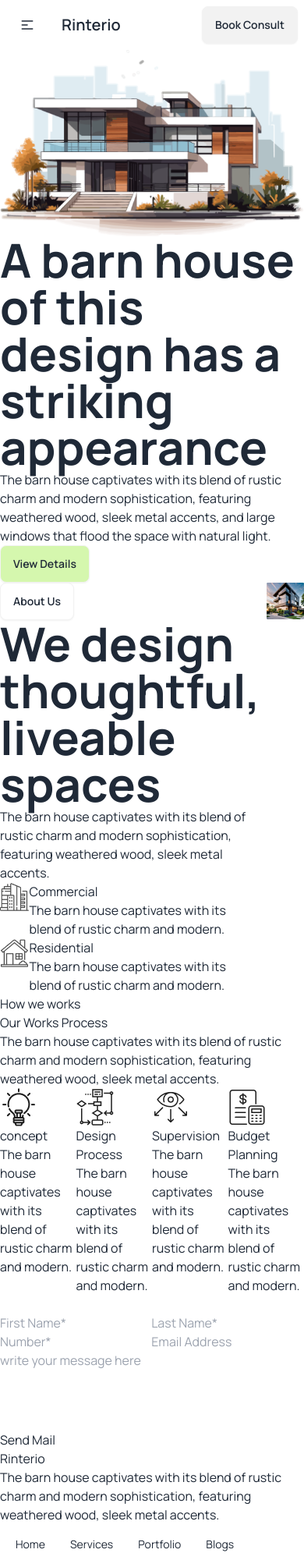
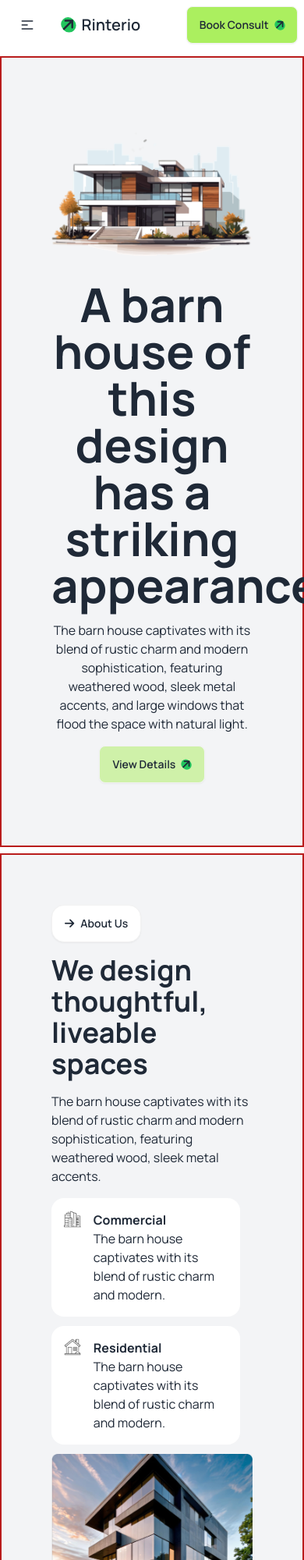
Before and after one commit to AtaurRahmanTG/Assignment-03, a plain HTML site: page index.html in a window 390 px wide. Shown: the top 2000 px of the page at 78% size. Drawn offline with nearby package versions, Linux system fonts and the light colour scheme.

Commit message:
all section done

```diff
--- a/index.html
+++ b/index.html
@@ -23,6 +23,13 @@
           'bike-primary': '#E76F51',
           'booking-primary-bg': 'rgba(171, 239, 95, 0.5)',
           'about-primary-bg': 'rgb(255, 255, 255)',
+          'card1-primary-bg': 'rgb(231, 193, 211)',
+          'card2-primary-bg': 'rgb(239, 218, 110)',
+          'card3-primary-bg': 'rgb(164, 218, 195)',
+          'card4-primary-bg': 'rgb(119, 170, 234)',
+          'footer-btn-bg': 'rgb(171, 239, 95)',
+
+
         },
       },
     },
@@ -33,10 +40,11 @@
     font-family: "Manrope", sans-serif;
   }
 </style>
+<script src="https://kit.fontawesome.com/6abcbc6eb9.js" crossorigin="anonymous"></script>
 </head>
 <body class="font-manrope">
     <!-- Header Section -->
-     <header class="md:container mx-auto">
+     <header class="lg::container mx-auto">
         <div class="navbar bg-base-100">
             <div class="navbar-start">
               <div class="dropdown">
@@ -64,63 +72,68 @@
                   <li><a>Contact Us</a></li>
                 </ul>
               </div>
-              <a class="btn btn-ghost text-xl"> Rinterio</a>
+              <a class="btn btn-ghost text-xl"><i class="fa-solid fa-arrow-right -rotate-45  rounded-full bg-green-500"></i> Rinterio</a>
             </div>
             <div class="navbar-center hidden lg:flex">
               <ul class="menu menu-horizontal px-1">
-                <li><a>Home</a></li>
+                <li class="font-bold"><a>Home</a></li>
                   <li><a>Services</a></li>
                   <li><a>Portfolio</a></li>
                   <li><a>Blogs</a></li>
                   <li><a>Contact Us</a></li>
+
+
               </ul>
             </div>
-            <div class="navbar-end">
-              <a class="btn">Book Consult</a>
+
+            <div class="navbar-end  ">
+              <a class="btn bg-footer-btn-bg">Book Consult <i class="fa-solid fa-arrow-right -rotate-45 rounded-full bg-green-500"></i></a>
             </div>
           </div>
           <!-- Banner Content -->
-           <div class="  ">
+           <div class=" border border-2 border-red-700 mt-2 p-16 max-w-7xl bg-gray-100 ">
             <!-- image part -->
-             <div><img src="./assets/banner.png" alt=""></div>
+             <div class="flex justify-center my-8">
+              <img src="./assets/banner.png" alt="">
+            </div>
              <!-- text part -->
              <div>
-                <h1 class="text-6xl font-bold">A barn house of this design has a <br> striking appearance</h1>
-                <p class="">The barn house captivates with its blend of rustic charm and modern sophistication, featuring weathered wood, sleek metal accents, and large windows that flood the space with natural light.</p>
-                <button class="btn bg-booking-primary-bg">View Details</button>
+                <h1 class="text-6xl font-bold text-center my-4">A barn house of this design has a <br> striking appearance</h1>
+                <p class="text-center my-4">The barn house captivates with its blend of rustic charm and modern sophistication, featuring weathered wood, sleek metal accents, and large windows that flood the space with natural light.</p>
+                <div class="flex justify-center my-4"><button class="btn bg-booking-primary-bg">View Details <i class="fa-solid fa-arrow-right -rotate-45 rounded-full bg-green-500"></i></button></div>
              </div>
            </div>
      </header>
 
 
      <!-- Main Section -->
-      <Main class="md:container mx-auto">
+      <Main class="lg:container mx-auto">
         <!-- About us Section -->
-         <section p-26>
-          <div class="flex gap-2">
+         <section class=" border border-2 border-red-700 mt-2 p-16 max-w-7xl bg-gray-100">
+            <div class="lg:flex gap-2 ">
               <!-- text part -->
              <div>
-              <button class="btn bg-about-primary-bg">About Us</button>
-              <h1 class="text-6xl font-bold">We design thoughtful, liveable spaces</h1>
-              <P>The barn house captivates with its blend of rustic charm and
+              <button class="btn bg-about-primary-bg rounded-2xl"><i class="fa-solid fa-arrow-right"></i>About Us</button>
+              <h1 class="text-4xl font-bold my-4">We design thoughtful, <br> liveable spaces</h1>
+              <P class="text-base my-4">The barn house captivates with its blend of rustic charm and
                 modern sophistication, featuring weathered wood, sleek metal accents.</P>
               <!-- commercial card part -->
-               <div class="flex">
+               <div class="flex bg-white rounded-2xl my-3 mr-4 p-4 gap-4">
                 <div>
                   <img src="./assets/commercial.png" alt="">
                 </div>
                 <div>
-                  <h1>Commercial</h1>
+                  <h1 class="font-bold">Commercial</h1>
                   <p>The barn house captivates with its blend of rustic charm and modern.</p>
                 </div>
                </div>
                <!-- Residential card part -->
-               <div class="flex">
+               <div class="flex bg-white rounded-2xl my-3 mr-4 p-4 gap-4">
                 <div>
                   <img src="./assets/residential.png" alt="">
                 </div>
                 <div>
-                  <h1>Residential</h1>
+                  <h1 class="font-bold">Residential</h1>
                   <p>The barn house captivates with its blend of rustic charm and modern.</p>
                 </div>
                </div>
@@ -132,63 +145,65 @@
             </div>
          </section>
          <!-- Work Process Section -->
-          <section>
+          <section class="border border-2 border-red-700 p-4 max-w-7xl bg-gray-200">
             <div>
-              <button>How we works</button>
-              <h1>Our Works Process</h1>
-              <p>The barn house captivates with its blend of rustic charm and modern sophistication, featuring weathered wood, sleek metal accents.</p>
+              <div class="lg:flex justify-center mb-2">
+                <button class="bg-about-primary-bg text-base font-medium rounded-lg p-1"><i class="fa-solid fa-arrow-right "></i> How we works</button>
+              </div>
+              <h1 class="text-center text-4xl font-bold mb-5">Our Works Process</h1>
+              <p class="text-center font-base mb-3">The barn house captivates with its blend of rustic charm and modern sophistication, featuring weathered wood, sleek metal accents.</p>
               <!-- four cards section -->
-              <div class="flex">
-                <div>
-                  <img src="./assets/concept.png" alt="">
-                  <h1>concept</h1>
-                  <p>The barn house captivates with its blend of rustic charm and modern.</p>
+              <div class="lg:flex gap-4">
+                <div class="bg-card1-primary-bg p-5 rounded-lg">
+                  <img class="mb-2" src="./assets/concept.png" alt="">
+                  <h1 class="font-bold text-lg mb-1">Concept</h1>
+                  <p class="text-base">The barn house captivates with its blend of rustic charm and modern.</p>
                 </div>
-                <div>
-                  <img src="./assets/flow-chart.png" alt="">
-                  <h1>Design Process</h1>
-                  <p>The barn house captivates with its blend of rustic charm and modern.</p>
+                <div class="bg-card2-primary-bg p-5 rounded-lg" >
+                  <img class="mb-2" src="./assets/flow-chart.png" alt="">
+                  <h1 class="font-bold text-lg mb-1">Design Process</h1>
+                  <p class="text-base">The barn house captivates with its blend of rustic charm and modern.</p>
                 </div>
-                <div>
-                  <img src="./assets/vision.png" alt="">
-                  <h1>Supervision</h1>
-                  <p>The barn house captivates with its blend of rustic charm and modern.</p>
+                <div class="bg-card3-primary-bg p-5 rounded-lg">
+                  <img class="mb-2" src="./assets/vision.png" alt="">
+                  <h1 class="font-bold text-lg mb-1">Supervision</h1>
+                  <p class="text-base">The barn house captivates with its blend of rustic charm and modern.</p>
                 </div>
-                <div>
-                  <img src="./assets/budget-planning.png" alt="">
-                  <h1>Budget Planning</h1>
-                  <p>The barn house captivates with its blend of rustic charm and modern.</p>
+                <div class="bg-card4-primary-bg p-5 rounded-lg">
+                  <img class="mb-2" src="./assets/budget-planning.png" alt="">
+                  <h1 class="font-bold text-lg mb-1">Budget Planning</h1>
+                  <p class="text-base">The barn house captivates with its blend of rustic charm and modern.</p>
                 </div>
               </div>
             </div>
           </section>
           <!-- latest Portfolio Section -->
-           <!-- <section>
-            <div class=" ">
-              <button>How we works</button>
-              <h1>Our Works Process</h1>
-              <p>The barn house captivates with its blend of rustic charm and modern sophistication, featuring weathered wood, sleek metal accents.</p>
-              <div>
-                <div>
+           <section>
+            <div class=" border border-2 border-red-700 mt-2 p-10 max-w-7xl bg-gray-200 ">
+              <div class="lg:flex justify-center m-2 p-2"><button class="bg-footer-btn-bg text-base font-medium rounded-lg p-2 m-0"> <i class="fa-solid fa-arrow-right "></i>Explore our Latest works</button></div>
+              <h1 class="text-center text-4xl font-bold mb-5">Our Latest Portfolio</h1>
+              <p class="text-center font-base mb-3">The barn house captivates with its blend of rustic charm and modern sophistication, featuring weathered wood, sleek metal accents.</p>
+              <div class="grid lg:grid grid-cols-4 grid-rows-2 ">
+                <div class="flex col-span-3">
                   <div><img src="./assets/img1.png" alt=""></div>
                   <div>
                     <h1>Commercial</h1>
                     <p>The barn house captivates with its blend of rustic charm and modern. The barn house captivates with its blend of rustic charm and modern .</p>
-                    <button>View Details</button>
+                    <button>View Details <i class="fa-solid fa-arrow-right -rotate-45 rounded-full bg-green-500"></i></button>
                   </div>
                 </div>
                 <div>
                   <img src="./assets/img2.png" alt="">
                 </div>
                 <div>
-                  <img src="./assets/img3.png" alt="">
+                  <img class="h-42" src="./assets/img3.png" alt="">
                 </div>
-                <div>
+                <div class="flex lg:flex gap-2 col-span-2">
                   <div><img src="./assets/img4.png" alt=""></div>
                   <div>
-                    <h1>Commercial</h1>
-                     <p>The barn house captivates with its blend of rustic charm and modern. </p>
-                     <button>The barn house captivates with its blend of rustic charm and modern. </button>
+                    <h1 class="font-bold">Commercial</h1>
+                     <p class="font-base mt-2">The barn house captivates with its blend of rustic charm and modern. </p>
+                     <button class="font-extrabold mt-7">View Details <i class="fa-solid fa-arrow-right -rotate-45 rounded-full bg-green-500"></i> </button>
                   </div>
                 </div>
                 <div>
@@ -196,37 +211,55 @@
                 </div>
               </div>
             </div>
-           </section> -->
+           </section>
         <!-- Next Project Section -->
-         <section>
-          <div>
-            <button></button>
-            <h1></h1>
-            <p></p>
-            <form action="">
-              <input type="text" name="" id="" placeholder="First Name*">
-              <input type="text" name="" id="" placeholder="Last Name*">
+         <section class=" border border-2 border-red-700 mt-2 p-5 max-w-7xl ">
+          <div class="bg-gray-400">
+            <div class="lg:flex justify-center m-2 p-2"><button class="bg-about-primary-bg text-base font-medium rounded-lg p-1"> <i class="fa-solid fa-arrow-right "></i> Let's Connect</button></div>
+
+            <h1 class="text-center text-4xl font-bold mb-5">Let’s Discuss Next Project</h1>
+            <p class="text-center font-base mb-3">The barn house captivates with its blend of rustic charm and modern sophistication, featuring weathered wood, sleek metal accents.</p>
+            <div class="lg:flex justify-center">
+              <form class="p-4" action="">
+                <input type="text" class="bg-white p-2 rounded-lg text-sm font-medium text-gray-700" name="" id="" placeholder="First Name*">
+                <input type="text" class="bg-white p-2 rounded-lg text-sm font-medium text-gray-700" name="" id="" placeholder="Last Name*">
                 <br>
-              <input type="number" name="" id="" placeholder="Number*">
-              <input type="email" name="" id="" placeholder="Email Address">
+                <input class="bg-white p-2 rounded-lg text-sm font-medium text-gray-700" type="number" name="" id="" placeholder="Number*">
+                <input type="email" class="bg-white p-2 mt-2 rounded-lg text-sm font-medium text-gray-700" name="" id="" placeholder="Email Address">
                 <br>
-              <textarea name="" id="" rows="4" cols="50" placeholder="write your message here"></textarea>
+                <textarea name="" class="bg-white p-1 mt-2 rounded-lg text-sm font-medium text-gray-700" id="" rows="4" cols="50" placeholder="write your message here"></textarea>
                 <br>
-              <button>Send Mail</button>
+                <div class="lg:flex justify-center mt-2 bg-white rounded-xl p-2 font-bold"><button >Send Mail <i class="fa-solid fa-arrow-right -rotate-45 rounded-full bg-gray-400"></i></button></div>
               </form>
             </div>
+          </div>
          </section>
-
+         <!-- Meaningful Section -->
+         <section class=" border border-2 border-red-700 bg-green-200 mt-2 p-7 max-w-7xl ">
+          <div class="lg:flex justify-center">
+          <div>
+            <h1 class="font-bold text-2xl my-6">Browse Ideas By Room</h1>
+            <div class="grid lg:grid grid-rows-2 grid-cols-3 gap-x-12 gap-y-12">
+              <div class="shadow-2xl" ><img class="rounded-xl" src="./assets/room1.webp" alt="">
+              <div class="text-center bg-white font-semibold p-2 rounded-xl mt-2"><button>Kitchen</button></div></div>
+              <div class="shadow-3xl"><img class="rounded-xl" src="./assets/room2.webp" alt=""><div class="text-center bg-white font-semibold p-2 rounded-xl mt-2"><button>Bath</button></div></div>
+              <div class="shadow-3xl"><img class="rounded-xl" src="./assets/room3.webp" alt=""><div class="text-center bg-white font-semibold p-2 rounded-xl mt-2"><button>Bedroom</button></div></div>
+              <div class="shadow-3xl"><img class="rounded-xl" src="./assets/room4.webp" alt=""><div class="text-center bg-white font-semibold p-2 rounded-xl mt-2"><button>Living</button></div></div>
+              <div class="shadow-3xl"><img class="rounded-xl" src="./assets/room5.webp" alt=""><div class="text-center bg-white font-semibold p-2 rounded-xl mt-2"><button>Dinning</button></div></div>
+              <div class="shadow-3xl"><img class="rounded-xl" src="./assets/room6.webp" alt=""><div class="text-center bg-white font-semibold p-2 rounded-xl mt-2"><button>Outdoor</button></div></div>
+            </div>
+          </div>
+         </section>
       </Main>
 
 
       <!-- Footer Section -->
        <footer>
         <!-- Footer Section Start -->
-         <div>
-          <h1>Rinterio</h1>
-          <p>The barn house captivates with its blend of rustic charm and modern sophistication, featuring weathered wood, sleek metal accents.</p>
-          <div>
+         <div class="bg-black text-white p-5 ">
+          <h1 class="text-center text-4xl font-bold mb-5 mt-10"><i class="fa-solid fa-arrow-right -rotate-45 rounded-full bg-green-500 "></i>Rinterio</h1>
+          <p class="text-center font-base text-gray-400 mb-3">The barn house captivates with its blend of rustic charm and modern sophistication, <br> featuring weathered wood, sleek metal accents.</p>
+          <div class="lg:flex justify-center">
             <ul class="menu menu-horizontal px-1">
               <li><a>Home</a></li>
                 <li><a>Services</a></li>
@@ -235,7 +268,7 @@
                 <li><a>Contact Us</a></li>
             </ul>
           </div>
-          <button class="btn bg-booking-primary-bg">Book Consult <i class="fa-regular fa-arrow-right"></i></button>
+          <div class="lg:flex justify-center mt-2 p-2 font-bold"><button class="btn bg-footer-btn-bg ">Book Consult <i class="fa-solid fa-arrow-right -rotate-45 rounded-full bg-gray-300"></i> </button></div>
          </div>
        </footer>
 </body>
```
Also changed, not shown: assets/4.webp (added), assets/room1.webp (added), assets/room2.webp (added), assets/room3.webp (added), assets/room5.webp (added), assets/room6.webp (added). Lines whose indentation alone changed are shown as unchanged.
